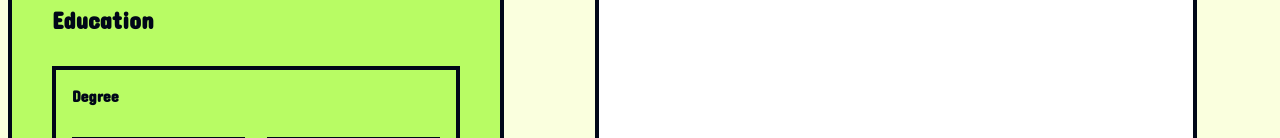
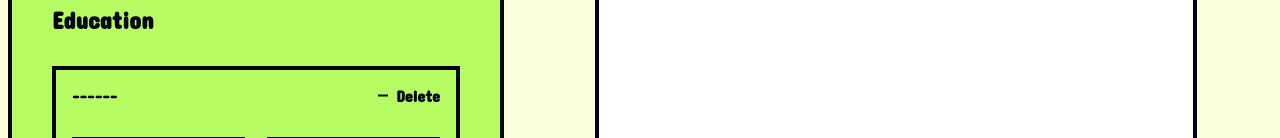
Before and after one commit to ADjoudi/resume, a React (Vite) app: page / in a window 1280 px wide. Shown: the part 814-952 px from the top of the page. Built offline with nearby package versions, Linux system fonts and the light colour scheme.

Commit message:
added delete card functionality

```diff
--- a/src/App.css
+++ b/src/App.css
@@ -51,7 +51,6 @@ body {
 .inputs h1 {
   font-size: 1.5rem;
 }
-
 .inputs textarea {
   width: 100%;
   min-height: 12rem;
--- a/src/App.jsx
+++ b/src/App.jsx
@@ -168,6 +168,19 @@ function App() {
         : child.classList.remove("choice-clicked")
     );
   };
+
+  const deleteEducation = (i) => {
+    if (education.length > 1)
+      setEducation((prevEducation) =>
+        prevEducation.filter((edu, index) => index !== i)
+      );
+  };
+  const deleteExperience = (i) => {
+    if (experience.length > 1)
+      setExperience((prevExperience) =>
+        prevExperience.filter((exp, index) => index !== i)
+      );
+  };
   useEffect(() => {
     console.log(info, summary, education, experience, info);
   }, [info, summary, education, experience, links]);
@@ -228,10 +241,12 @@ function App() {
                   start: "Start Year",
                   end: "End Year",
                 }}
+                headerTitle={card.degree}
                 highlights={card.highlights}
                 handleInfoChange={handleEducationChange}
                 handleHighlightChange={handleEducationHighlightChange}
                 addHighlight={addEducationHighlight}
+                remove={deleteEducation}
               />
             ))}
             <Add add={addEducationCard} />
@@ -249,10 +264,12 @@ function App() {
                   start: "Start Year",
                   end: "End Year",
                 }}
+                headerTitle={card["job title"]}
                 highlights={card.highlights}
                 handleInfoChange={handleExperienceChange}
                 handleHighlightChange={handleExperienceHighlightChange}
                 addHighlight={addExperienceHighlight}
+                remove={deleteExperience}
               />
             ))}
             <Add add={addExperienceCard} />
--- a/src/components/Card.css
+++ b/src/components/Card.css
@@ -26,10 +26,15 @@
   justify-content: start;
   gap: 0.5rem;
 }
+
 .inputs .card-container header {
   position: relative;
   padding: 1rem;
   cursor: pointer;
+  display: flex;
+  flex-direction: row;
+  justify-content: space-between;
+  align-items: center;
 }
 .inputs .card-container header:hover {
   background-color: var(--secondary-hover);
--- a/src/components/Card.jsx
+++ b/src/components/Card.jsx
@@ -1,17 +1,20 @@
 import React from "react";
 import "./Card.css";
+import deleteIcon from "../assets/delete-icon.svg";
 import Input from "./myInput.jsx";
 import arrow from "../assets/arrow.svg";
 import Highlights from "./Highlights";
-import Add from "./Add";
+import Delete from "./Delete";
 
 function Card({
   index,
   labels,
+  headerTitle,
   highlights,
   handleInfoChange,
   handleHighlightChange,
   addHighlight,
+  remove,
 }) {
   const { title, location, start, end } = labels;
   const toggleDetails = (e) => {
@@ -20,7 +23,8 @@ function Card({
   return (
     <div className="card-container" key={index}>
       <header onClick={toggleDetails}>
-        <h2>{title.length === 0 ? "------" : title}</h2>
+        <h2>{headerTitle ? headerTitle : "------"}</h2>
+        <Delete remove={() => remove(index)} />
       </header>
       <div className="card">
         <Input
--- /dev/null
+++ b/src/components/Delete.css
@@ -0,0 +1,16 @@
+.inputs .delete-btn {
+  display: flex;
+  flex-direction: row;
+  gap: 0.5rem;
+  z-index: 10;
+}
+
+.inputs .delete-btn h3 {
+  font-size: 1rem;
+}
+.inputs .delete-btn:hover {
+  cursor: pointer;
+}
+.inputs .delete-btn:hover img {
+  transform: rotate(360deg);
+}
--- /dev/null
+++ b/src/components/Delete.jsx
@@ -0,0 +1,19 @@
+import React from "react";
+import "./Delete.css";
+import deleteIcon from "../assets/delete-icon.svg";
+
+function Delete({ remove }) {
+  return (
+    <div
+      className="delete-btn"
+      onClick={() => {
+        remove();
+      }}
+    >
+      <img src={deleteIcon} alt="-" />
+      <h3>Delete</h3>
+    </div>
+  );
+}
+
+export default Delete;
```
Also changed, not shown: src/assets/delete-icon.svg (added).
